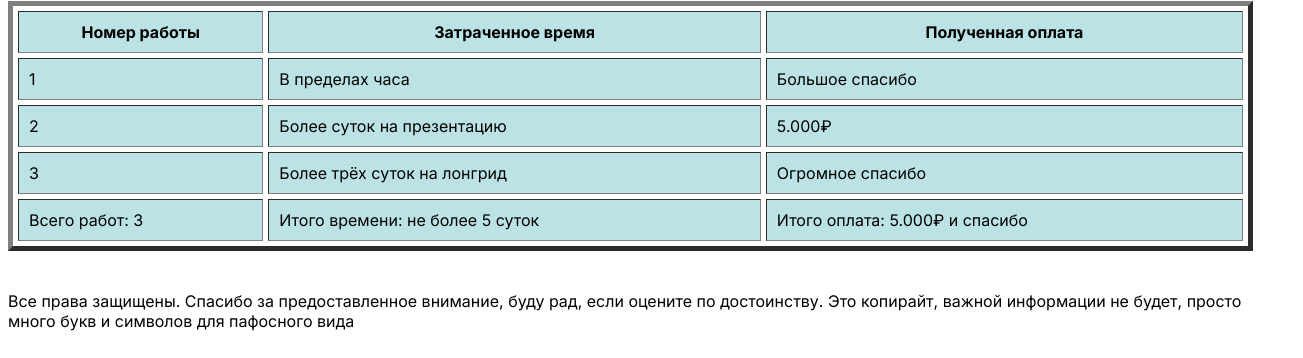
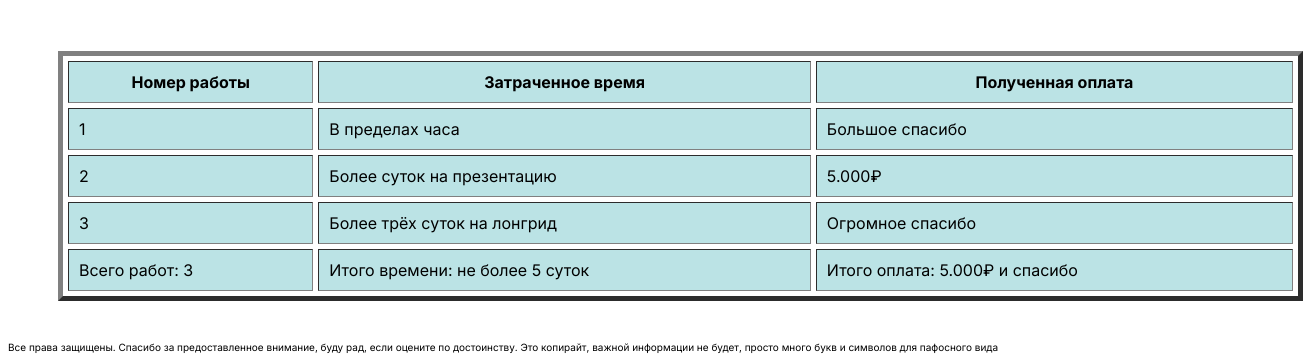
Before and after one commit to EgorPvv/perevozchikov-231-365-web-dev-2023-1, a plain HTML site: page labochka1/index.html in a window 1280 px wide. Shown: the part 1694-2052 px from the top of the page, 1303 px wide, since content can reach past the window. Drawn offline with Linux system fonts and the light colour scheme.

Commit message:
Update style.css

```diff
--- a/labochka1/style.css
+++ b/labochka1/style.css
@@ -20,3 +20,10 @@ h2 {
     font-size: 50px;
     font-family: "Inter", bold;
 }
+footer{
+    font-size: 10px;
+}
+table{
+    margin-top:50px;
+    margin-left:50px;
+}
```
